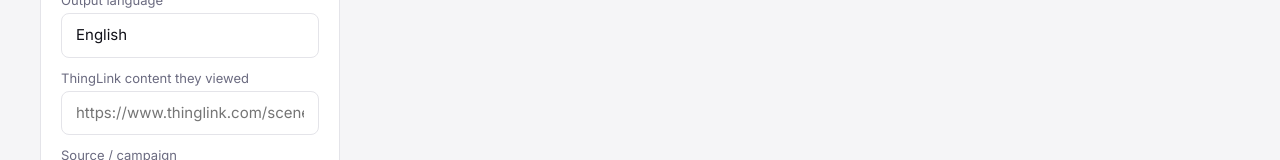
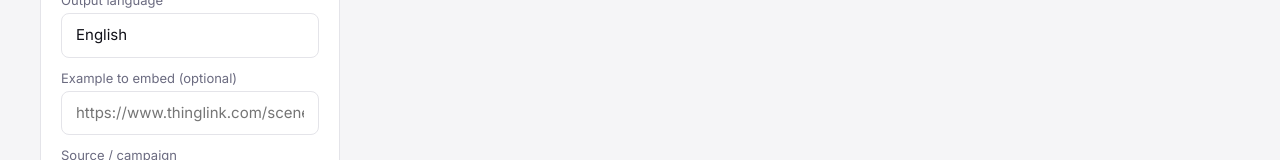
Before and after one commit to Cairnfutures/super-cta-responder, a Next.js app: page /respond in a window 1280 px wide. Shown: the part 600-760 px from the top of the page. Built offline with nearby package versions, Linux system fonts and the light colour scheme.

Commit message:
Fix example embed label

```diff
--- a/app/respond/page.tsx
+++ b/app/respond/page.tsx
@@ -220,7 +220,7 @@ export default function RespondPage() {
                   </select>
                 </div>
                 <div>
-                  <label style={{ fontSize: 13, color: C.textSub, display: 'block', marginBottom: 5 }}>ThingLink content they viewed</label>
+                  <label style={{ fontSize: 13, color: C.textSub, display: 'block', marginBottom: 5 }}>Example to embed (optional)</label>
                   <input style={field} value={form.embedUrl} onChange={e => set('embedUrl', e.target.value)} placeholder="https://www.thinglink.com/scene/..." />
                 </div>
                 <div>
```
